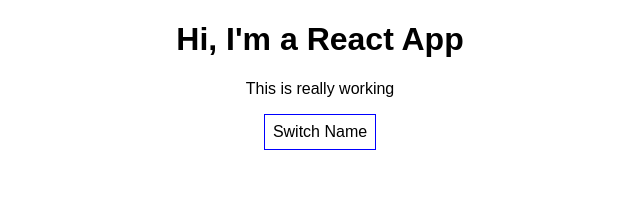
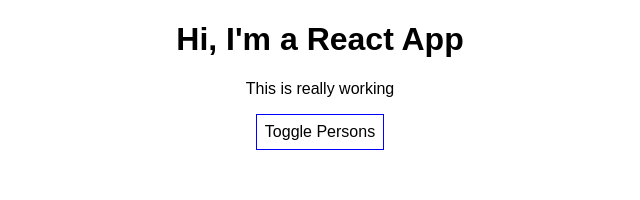
Before and after one commit to davidjamesherzog/react-complete-guide, a React (Create React App) app: page / in a window 1280 px wide. Shown: the top 200 px of the page, without its empty margins (320-960 px from the left). Built offline with nearby package versions, Linux system fonts and the light colour scheme.

Commit message:
Handing dynamic content

```diff
--- a/src/App.js
+++ b/src/App.js
@@ -48,12 +48,10 @@ const app = props => {
     cursor: 'pointer'
   };
 
-  return (
-    <div className="App">
-      <h1>Hi, I'm a React App</h1>
-      <p>This is really working</p>
-      <button style={style} onClick={() => togglePersonsHandler()}>Switch Name</button>
-      { personsState.showPersons ?
+  let persons = null;
+
+  if (personsState.showPersons) {
+    persons = (
       <div>
         <Person
           name={personsState.persons[0].name}
@@ -66,8 +64,16 @@ const app = props => {
         <Person
           name={personsState.persons[2].name}
           age={personsState.persons[2].age} />
-        </div> : null
+      </div>
+    )
   }
+
+  return (
+    <div className="App">
+      <h1>Hi, I'm a React App</h1>
+      <p>This is really working</p>
+      <button style={style} onClick={() => togglePersonsHandler()}>Toggle Persons</button>
+      {persons}
     </div>
   );
 }
```
Lines whose indentation alone changed are shown as unchanged.
